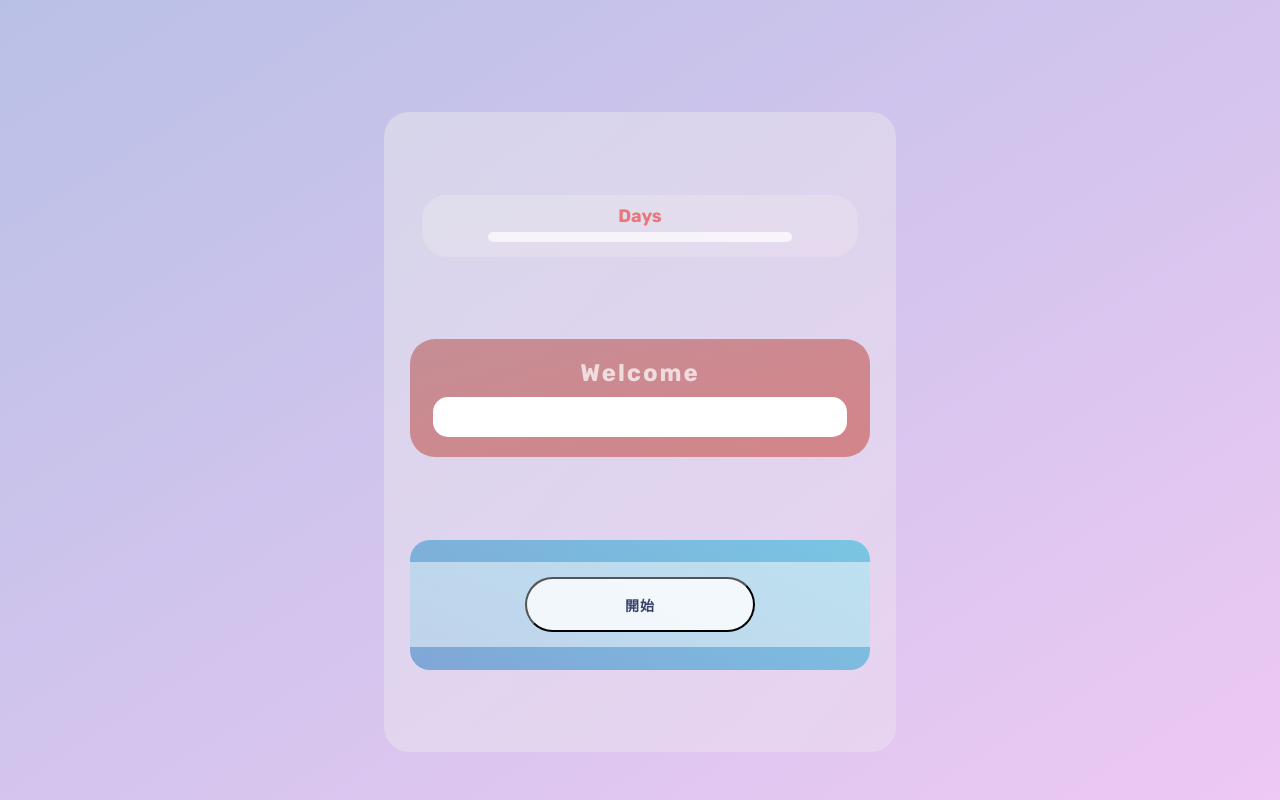
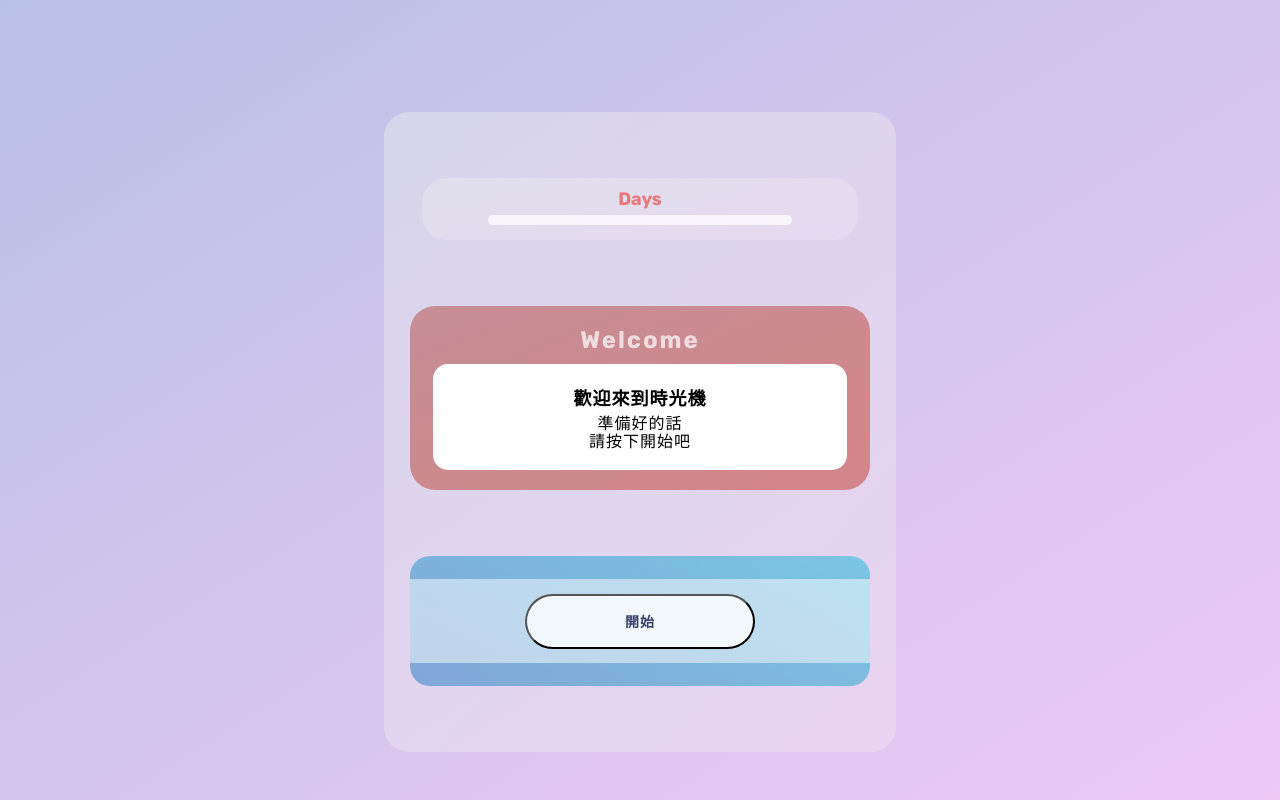
Before and after one commit to adam8130/angryBao, a plain HTML site: page time.html in a window 1280 px wide. Drawn offline with Linux system fonts and the light colour scheme.

Commit message:
version5.0.2

```diff
--- a/time.html
+++ b/time.html
@@ -295,7 +295,7 @@
     <script type="text/javascript">
 
 
-        let arr = [
+        let tittleArr = [
 
             {
                 tittle: "歡迎來到時光機",
@@ -347,10 +347,10 @@
                 clearTimeout(t1); clearTimeout(t2)
                 t1 = setTimeout(function () {
                     $("#moni").html(`${tittleArr[count].tittle}`).slideDown()
-                }, 2000)
+                }, 1500)
                 t2 = setTimeout(function () {
                     $(".moni2").html(`${tittleArr[count].desc}`).slideDown("slow")
-                }, 3500)
+                }, 3000)
 
             }
 
```
Also changed, not shown: home.html (+2 -2 lines).
